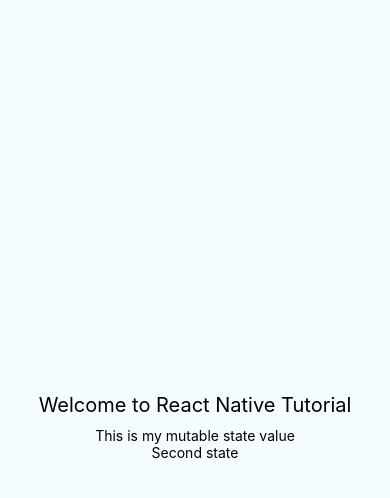
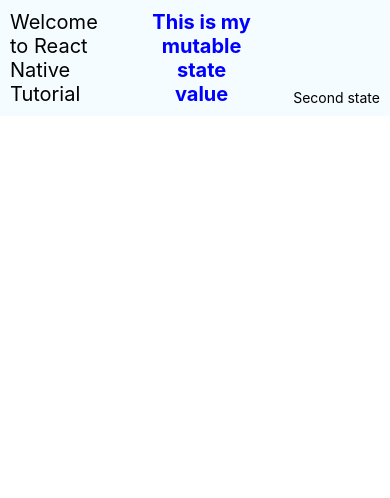
Before and after one commit to dldinza-web/react-native-tutorial, a React Native app: screen / in a window 390 px wide. Shown: the top 498 px of the page. Built offline with nearby package versions, Linux system fonts and the light colour scheme.

Commit message:
Styles   - Applied style to first state value
  FlexBox
    - Applied horizontal direction
	- Aligned to end border of flex

```diff
--- a/App.js
+++ b/App.js
@@ -36,10 +36,9 @@
       <View style={styles.container}>
         <Text style={styles.welcome}>Welcome to React Native Tutorial</Text>
         <PresentationalComponent myState={this.state.myState} updateState={this.updateState} />
-        <Text onPress={this.updateAnotherState}>
+        <Text style={styles.finalState} onPress={this.updateAnotherState}>
           {this.state.anotherState}
         </Text>
-
       </View>
     );
   }
@@ -47,13 +46,17 @@
 
 const styles = StyleSheet.create({
   container: {
-    flex: 1,
-    justifyContent: 'center',
-    alignItems: 'center',
-    backgroundColor: '#F5FCFF',
+    flexDirection: 'row',
+    justifyContent: 'space-between',
+    alignItems: 'flex-end',
+    backgroundColor: '#F5FCFF'
   },
   welcome: {
+    width: 100,
     fontSize: 20,
+    margin: 10
+  },
+  finalState: {
     margin: 10
   }
 });
--- a/PresentationalComponent.js
+++ b/PresentationalComponent.js
@@ -1,14 +1,25 @@
 import React, {Component} from 'react';
-import { View, Text } from 'react-native';
+import { View, Text, StyleSheet } from 'react-native';
 
 const PresentationalComponent = (props) => {
   return(
     <View>
-      <Text onPress={props.updateState}>
+      <Text style={styles.myState} onPress={props.updateState}>
         {props.myState}
       </Text>
     </View>
   )
 }
 
+const styles = StyleSheet.create({
+  myState: {
+    width: 100,
+    margin: 10,
+    textAlign: 'center',
+    color: 'blue',
+    fontWeight: 'bold',
+    fontSize: 20
+  }
+});
+
 export default PresentationalComponent
```
